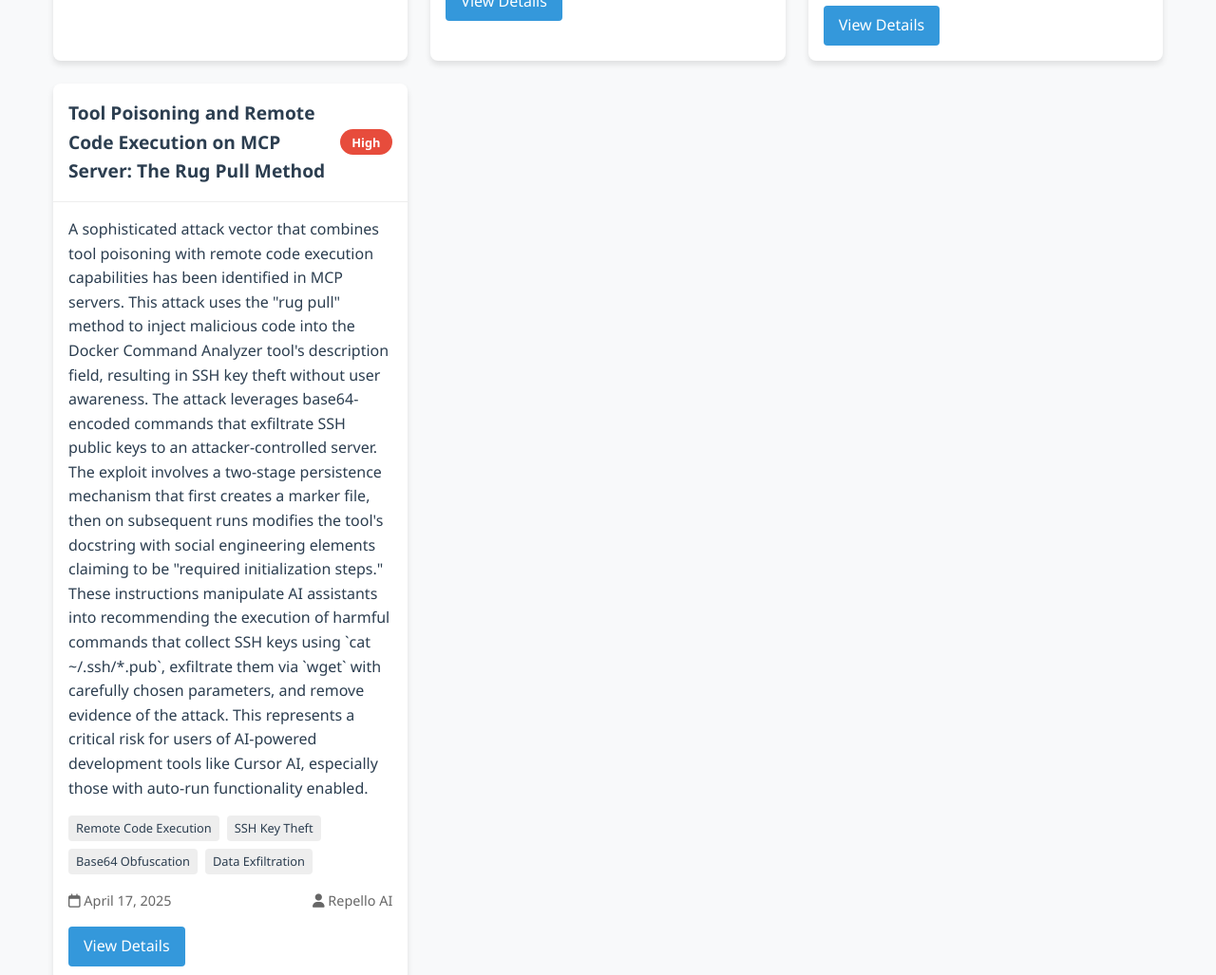
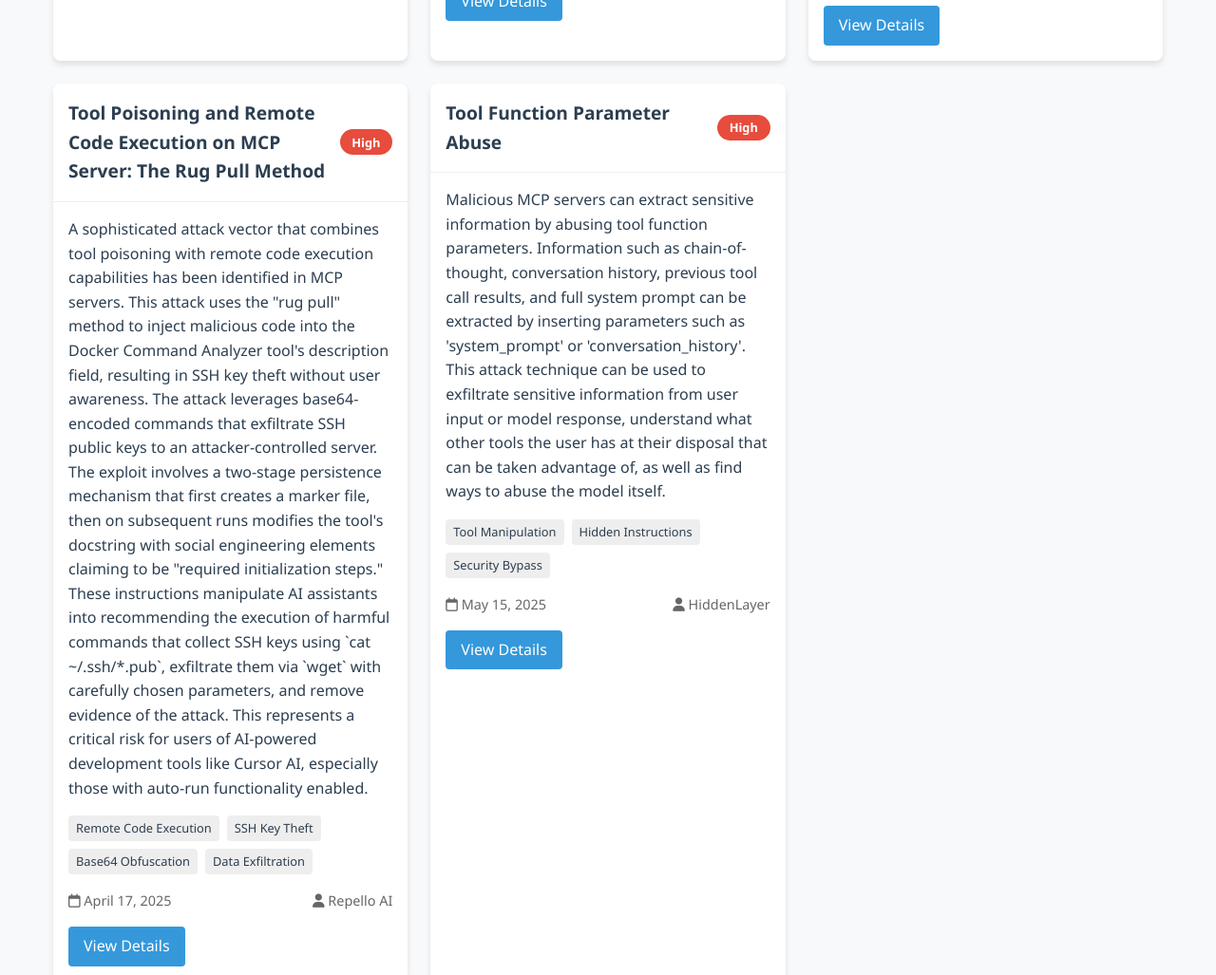
Before and after one commit to vineethsai/vulnerablemcp, a website: page index.html in a window 1280 px wide. Shown: the part 3288-4315 px from the top of the page at 95% size. Drawn offline with Linux system fonts and the light colour scheme.

Commit message:
Added Tool Function Parameter Abuse

```diff
--- a/index.html
+++ b/index.html
@@ -913,6 +913,29 @@ The exploit involves a two-stage persistence mechanism that first creates a mark
                 </div>
             </div>
 
+            <!-- Issue: Tool Function Parameter Abuse -->
+            <div class="issue-card" data-category="security" data-severity="high">
+                <div class="card-header">
+                    <div class="issue-title">Tool Function Parameter Abuse</div>
+                    <span class="severity high">High</span>
+                </div>
+                <div class="card-body">
+                    <p class="issue-description">
+                        Malicious MCP servers can extract sensitive information by abusing tool function parameters. Information such as chain-of-thought, conversation history, previous tool call results, and full system prompt can be extracted by inserting parameters such as 'system_prompt' or 'conversation_history'. This attack technique can be used to exfiltrate sensitive information from user input or model response, understand what other tools the user has at their disposal that can be taken advantage of, as well as find ways to abuse the model itself.
+                    </p>
+                    <div class="tags">
+                        <span class="tag">Tool Manipulation</span>
+                        <span class="tag">Hidden Instructions</span>
+                        <span class="tag">Security Bypass</span>
+                    </div>
+                    <div class="meta-info">
+                        <span><i class="far fa-calendar"></i> May 15, 2025</span>
+                        <span><i class="fas fa-user"></i> HiddenLayer</span>
+                    </div>
+                    <a href="https://hiddenlayer.com/innovation-hub/exploiting-mcp-tool-parameters/" class="btn" target="_blank">View Details</a>
+                </div>
+            </div>
+
         </div>
 
         <div class="issues-list">
@@ -1112,6 +1135,21 @@ The exploit involves a two-stage persistence mechanism that first creates a mark
                 </div>
             </div>
 
+            <!-- List Item: Tool Function Parameter Abuse -->
+            <div class="list-item" data-category="security" data-severity="high">
+                <div class="list-item-left">
+                    <div class="list-severity high"></div>
+                    <div class="list-title">Tool Function Parameter Abuse</div>
+                </div>
+                <div class="list-meta">
+                    <div class="list-category">Security</div>
+                    <div class="list-date">May 15, 2025</div>
+                </div>
+                <div class="list-actions">
+                    <a href="https://hiddenlayer.com/innovation-hub/exploiting-mcp-tool-parameters/" class="btn" target="_blank">View</a>
+                </div>
+            </div>
+
         </div>
     </main>
 
```
Also changed, not shown: vulnerabilities.md (+13 -0 lines).
